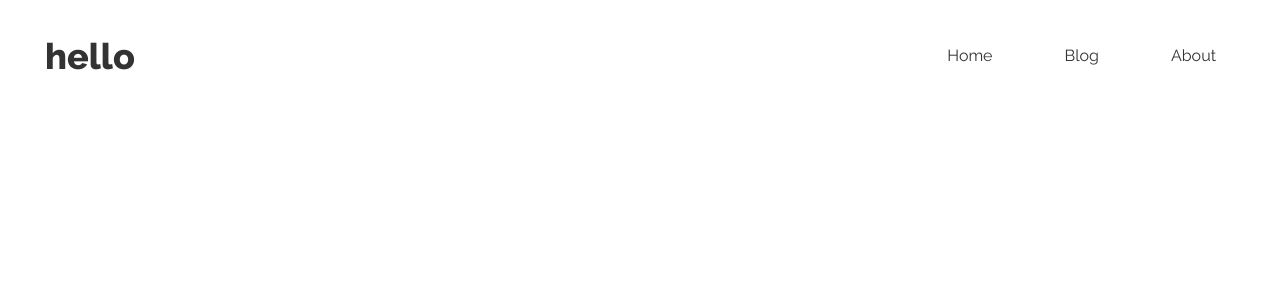
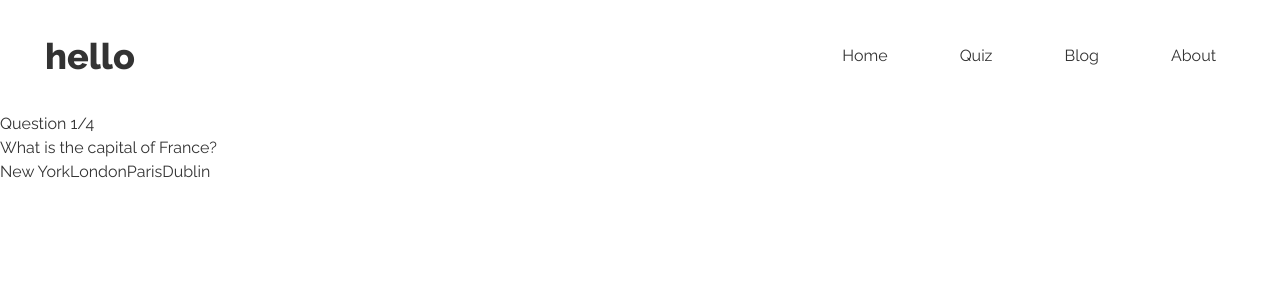
Before and after one commit to AnikKDev/nasa-web-app, a React (Create React App) app: page /quiz in a window 1280 px wide. Shown: the top 300 px of the page. Built offline with nearby package versions, Linux system fonts and the light colour scheme.

Commit message:
completed initial implementation of quiz app

```diff
--- a/src/App.js
+++ b/src/App.js
@@ -4,6 +4,7 @@ import Header from "./Pages/SharedPages/Header";
 import './App.css';
 import AOS from 'aos';
 import 'aos/dist/aos.css';
+import Quiz from "./Pages/Quiz/Quiz";
 function App() {
   AOS.init();
   return (
@@ -11,6 +12,7 @@ function App() {
       <Header />
       <Routes>
         <Route path="/" element={<Home />} />
+        <Route path="/quiz" element={<Quiz />} />
       </Routes>
     </div>
   );
--- /dev/null
+++ b/src/Pages/Quiz/Quiz.js
@@ -0,0 +1,94 @@
+import React from 'react';
+import { useState } from 'react';
+
+const Quiz = () => {
+    const questions = [
+        {
+            questionText: 'What is the capital of France?',
+            answerOptions: [
+                { answerText: 'New York', isCorrect: false },
+                { answerText: 'London', isCorrect: false },
+                { answerText: 'Paris', isCorrect: true },
+                { answerText: 'Dublin', isCorrect: false },
+            ],
+        },
+        {
+            questionText: 'Who is CEO of Tesla?',
+            answerOptions: [
+                { answerText: 'Jeff Bezos', isCorrect: false },
+                { answerText: 'Elon Musk', isCorrect: true },
+                { answerText: 'Bill Gates', isCorrect: false },
+                { answerText: 'Tony Stark', isCorrect: false },
+            ],
+        },
+        {
+            questionText: 'The iPhone was created by which company?',
+            answerOptions: [
+                { answerText: 'Apple', isCorrect: true },
+                { answerText: 'Intel', isCorrect: false },
+                { answerText: 'Amazon', isCorrect: false },
+                { answerText: 'Microsoft', isCorrect: false },
+            ],
+        },
+        {
+            questionText: 'How many Harry Potter books are there?',
+            answerOptions: [
+                { answerText: '1', isCorrect: false },
+                { answerText: '4', isCorrect: false },
+                { answerText: '6', isCorrect: false },
+                { answerText: '7', isCorrect: true },
+            ],
+        },
+    ];
+    // console.log(questions[0])
+    //
+    const [currentQuestion, setCurrentQuestion] = useState(0);
+    // showing score
+    const [showScore, setShowScore] = useState(false);
+    // answer value
+    const [score, setScore] = useState(0);
+    // clicking on the answers
+    const handleAnswerClick = (isCorrect) => {
+        const nextQuestion = currentQuestion + 1;
+        if (nextQuestion < questions.length) {
+            setCurrentQuestion(nextQuestion);
+            if (isCorrect) {
+                setScore(score + 1);
+
+            }
+        }
+        else {
+            setShowScore(true);
+            localStorage.setItem('quizScore', score)
+            alert('done')
+        }
+    }
+    return (
+        <div>
+            {
+                showScore ? (<div className='score-section'>You scored {score} out of {questions.length}</div>)
+                    :
+                    (<>
+                        <div className='question-section'>
+                            <div className='question-count'>
+                                <span>Question {currentQuestion + 1}</span>/{questions.length}
+                            </div>
+                            <div className='question-text'>
+                                {questions[currentQuestion]?.questionText}
+                            </div>
+                        </div>
+                        <div className='answer-section'>
+                            {
+                                questions[currentQuestion].answerOptions.map((answers, index) => (
+                                    <button onClick={() => handleAnswerClick(answers.isCorrect)} key={index}>{answers.answerText}</button>
+                                ))
+                            }
+
+                        </div>
+                    </>)
+            }
+        </div>
+    );
+};
+
+export default Quiz;
--- a/src/Pages/SharedPages/Header.js
+++ b/src/Pages/SharedPages/Header.js
@@ -10,6 +10,7 @@ const Header = () => {
             <div className="flex-none">
                 <ul className="menu menu-horizontal p-0">
                     <li className='md:mx-5'><Link to="/">Home</Link></li>
+                    <li className='md:mx-5'><Link to="/quiz">Quiz</Link></li>
                     <li className='md:mx-5'><Link to="/blog">Blog</Link></li>
                     <li className='md:mx-5'><Link to="/about">About</Link></li>
                 </ul>
```
